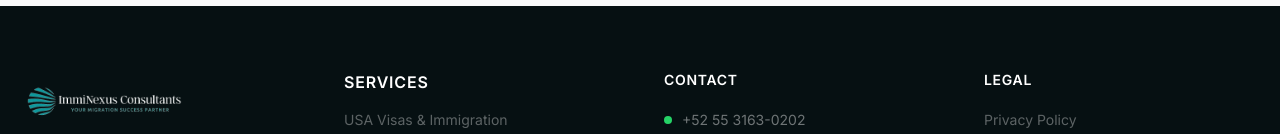
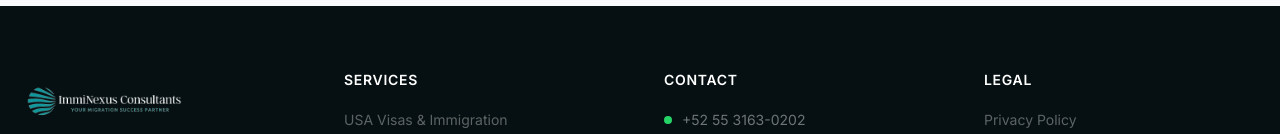
Before and after one commit to consultoriamigrante23/immiNexus, a Next.js app: page /en in a window 1280 px wide. Shown: the part 6268-6402 px from the top of the page. Built offline with nearby package versions, Linux system fonts and the light colour scheme; no server answers; a web font is replaced by a local one.

Commit message:
Make footer Services heading match Contact and Legal styling

```diff
--- a/components/Footer.tsx
+++ b/components/Footer.tsx
@@ -65,7 +65,7 @@ export default function Footer() {
 
           {/* Services */}
           <div>
-            <h4 className="font-heading text-base font-semibold mb-4 uppercase tracking-wider text-white">
+            <h4 className="font-heading text-sm font-semibold mb-5 uppercase tracking-wider text-white">
               {t("services") || "Services"}
             </h4>
             <ul className="space-y-2.5 font-body text-sm" style={{ color: "rgba(255,255,255,0.35)" }}>
```
